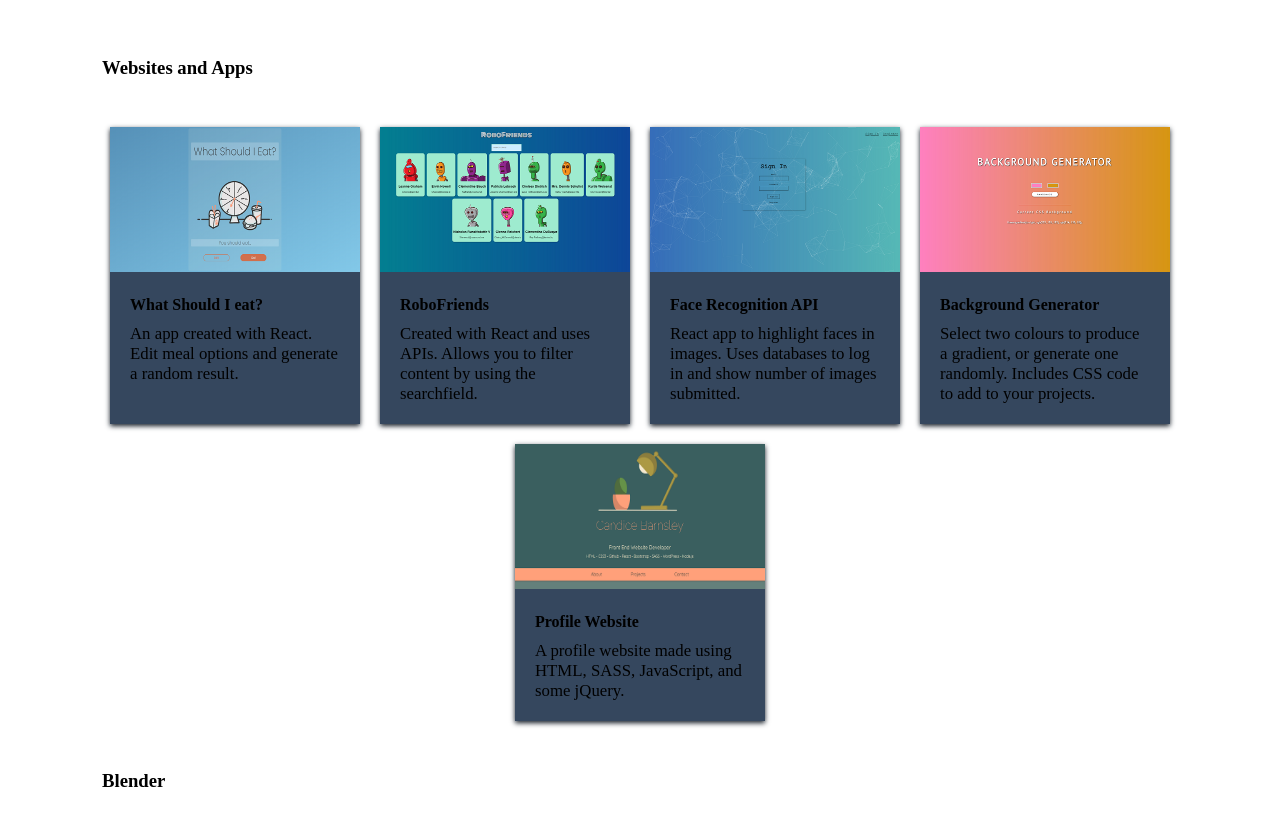
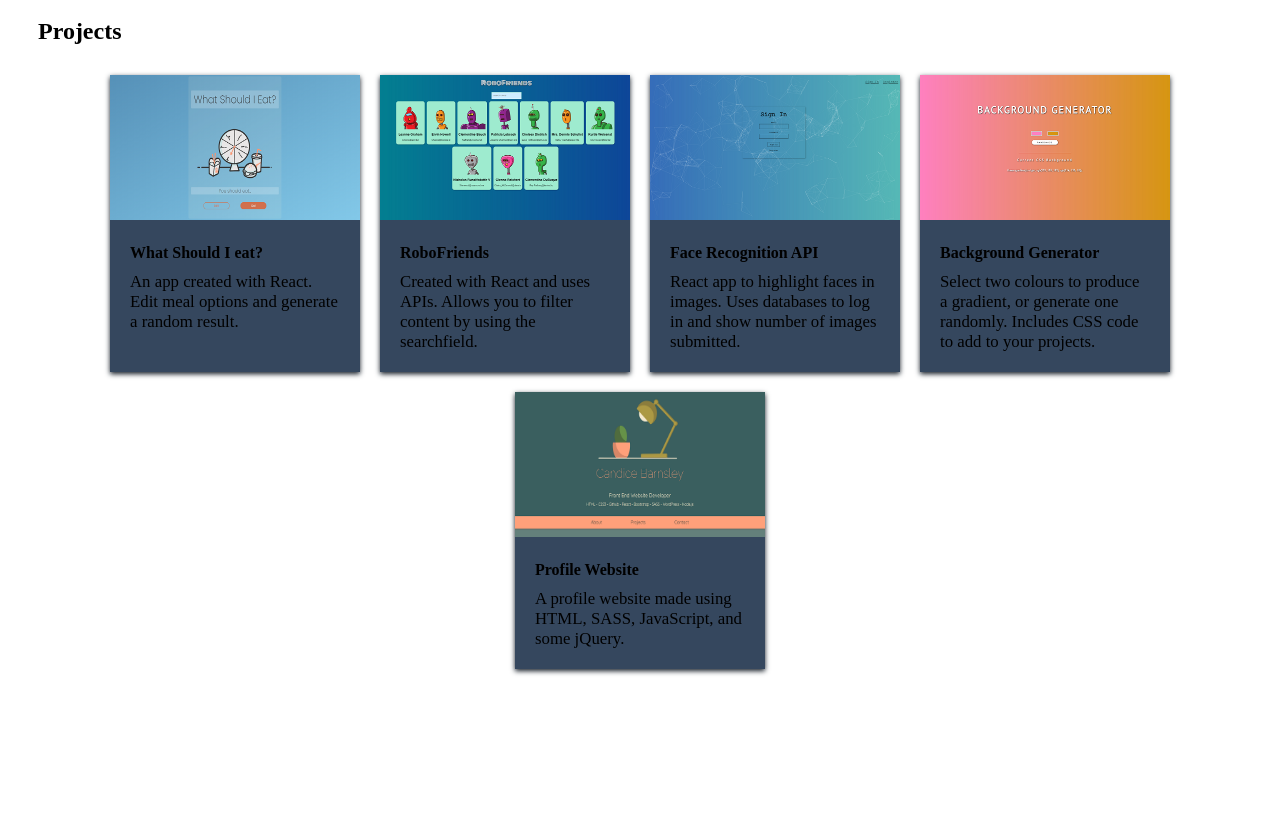
Before and after one commit to Cebarnsley/personal-website, a Gatsby site: page /components/ProjectsContent/projectsContent in a window 1280 px wide. Shown: the top 815 px of the page. Built offline with nearby package versions, Linux system fonts and the light colour scheme; Gatsby itself is replaced by a stand-in of ours.

Commit message:
removed blender projects, changed projects title

```diff
--- a/src/pages/components/ProjectsContent/projectsContent.css
+++ b/src/pages/components/ProjectsContent/projectsContent.css
@@ -7,8 +7,8 @@
 }
 
 .projectTitle {
-    padding: 20px;
-    margin-left: 5vw;
+    padding: 0px 20px 20px 20px;
+    margin: 0;
 }
 
 .websiteProjects {
--- a/src/pages/components/ProjectsContent/projectsContent.js
+++ b/src/pages/components/ProjectsContent/projectsContent.js
@@ -31,7 +31,7 @@ export default function ProjectsContent() {
 
   return (
       <div className="projectsContainer">
-        <h3 className="projectTitle">Websites and Apps</h3>
+        <h2 className="projectTitle">Projects</h2>
         <div className="websiteProjects">
 
 
@@ -80,7 +80,7 @@ export default function ProjectsContent() {
 
         </div>
         </div>
-        <h3 className="projectTitle">Blender</h3>
+        {/* <h3 className="projectTitle">Blender</h3>
         <div className="blenderProjects">
 
 
@@ -106,7 +106,7 @@ export default function ProjectsContent() {
 
 
 
-        </div>
+        </div> */}
 
       </div>
 
```
